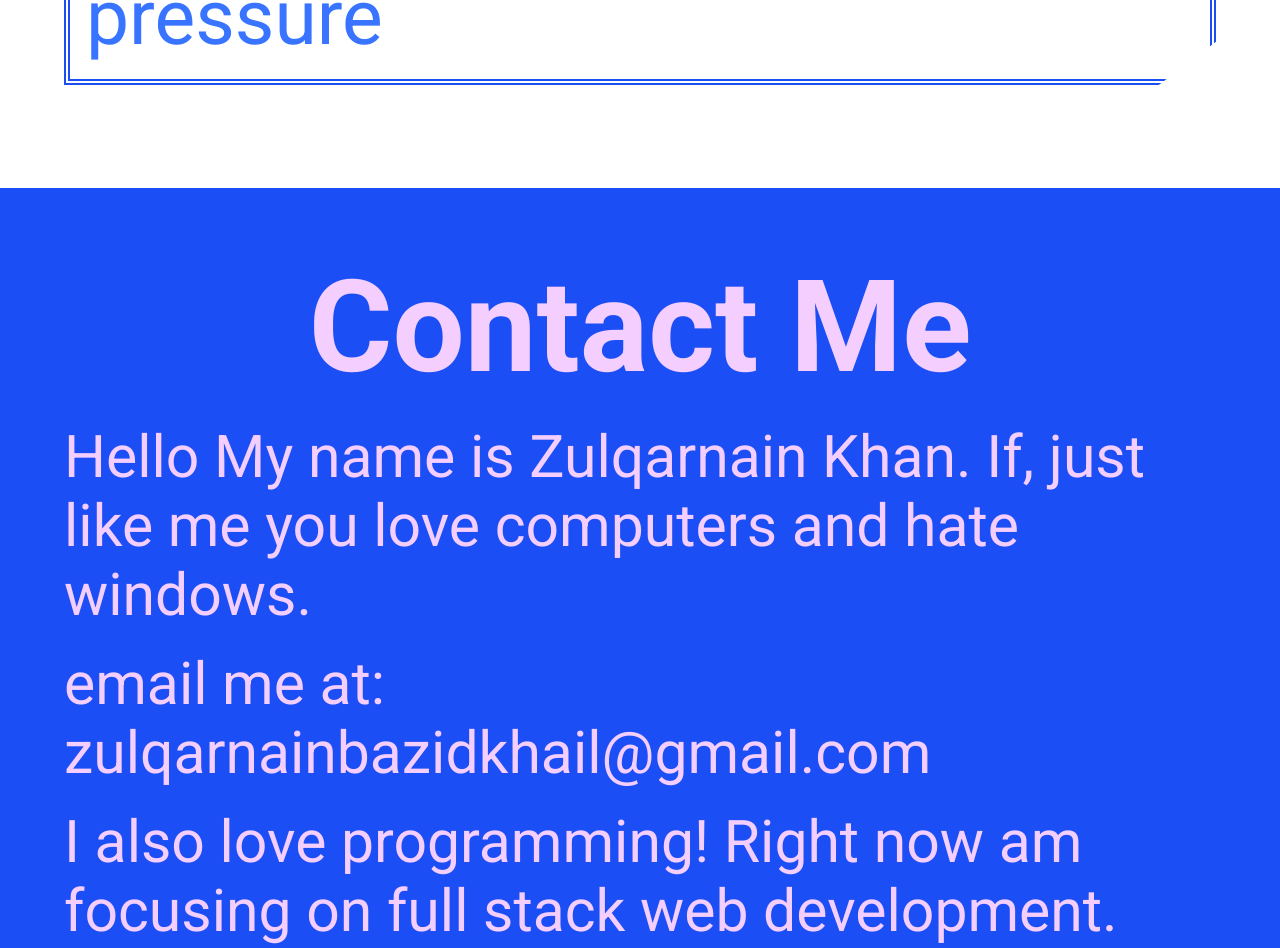
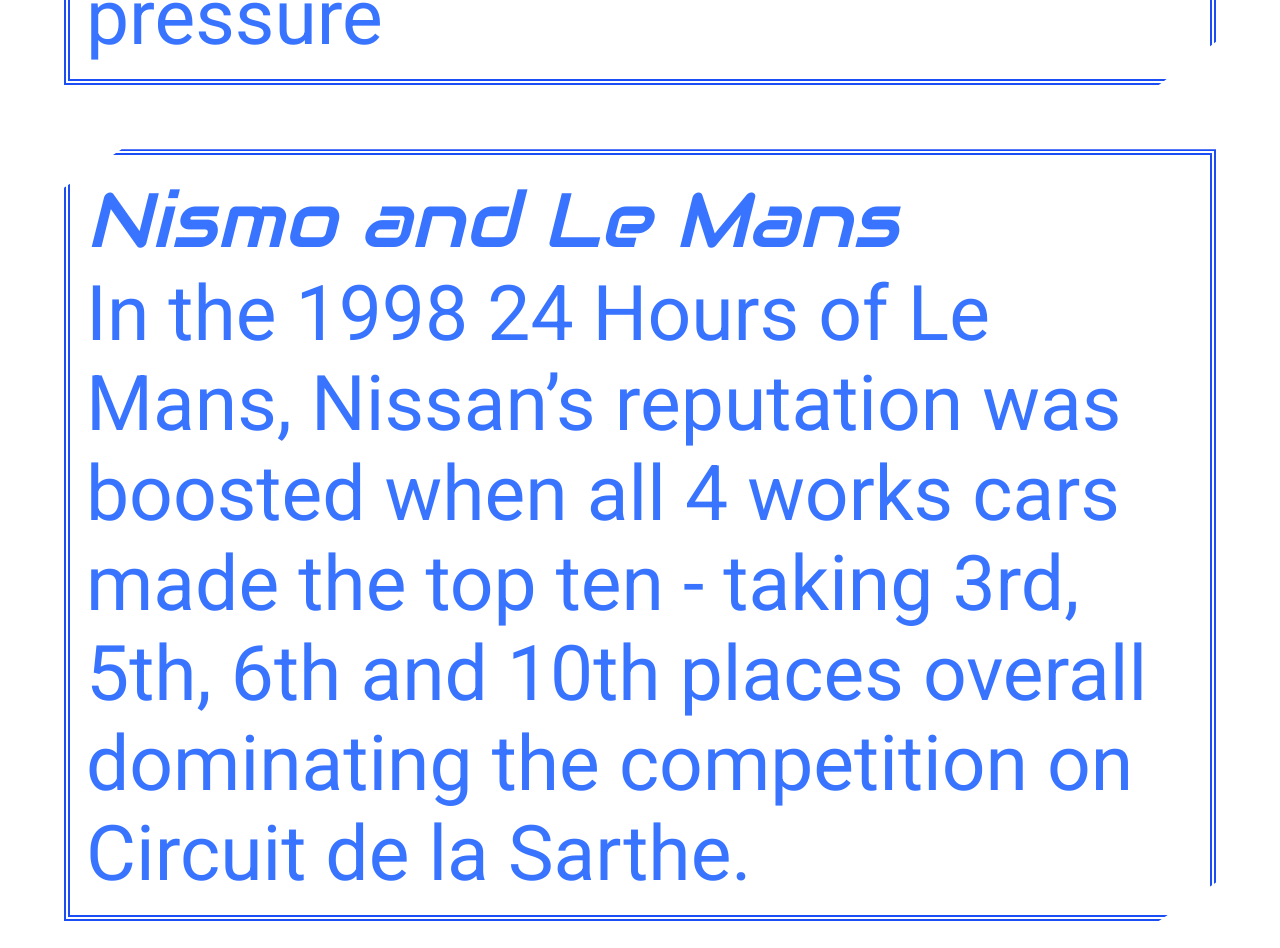
Before and after one commit to Z-K11/responsiveDesignWithCss, a website built with webpack: page src/template.html in a window 1280 px wide. Shown: the part 6292-7240 px from the top of the page. Built offline with nearby package versions, Linux system fonts and the light colour scheme.

Commit message:
ui : add le mans section to achievements section

```diff
--- a/src/template.html
+++ b/src/template.html
@@ -66,6 +66,13 @@
           grueling 24 Hours of Nurburgring endurance race, demonstrating
           excellent reliability under extreme pressure
         </p>
+        <p>
+          <em>Nismo and Le Mans</em><br />
+
+          In the 1998 24 Hours of Le Mans, Nissan’s reputation was boosted when
+          all 4 works cars made the top ten - taking 3rd, 5th, 6th and 10th
+          places overall dominating the competition on Circuit de la Sarthe.
+        </p>
       </div>
     </div>
     <footer>
```
